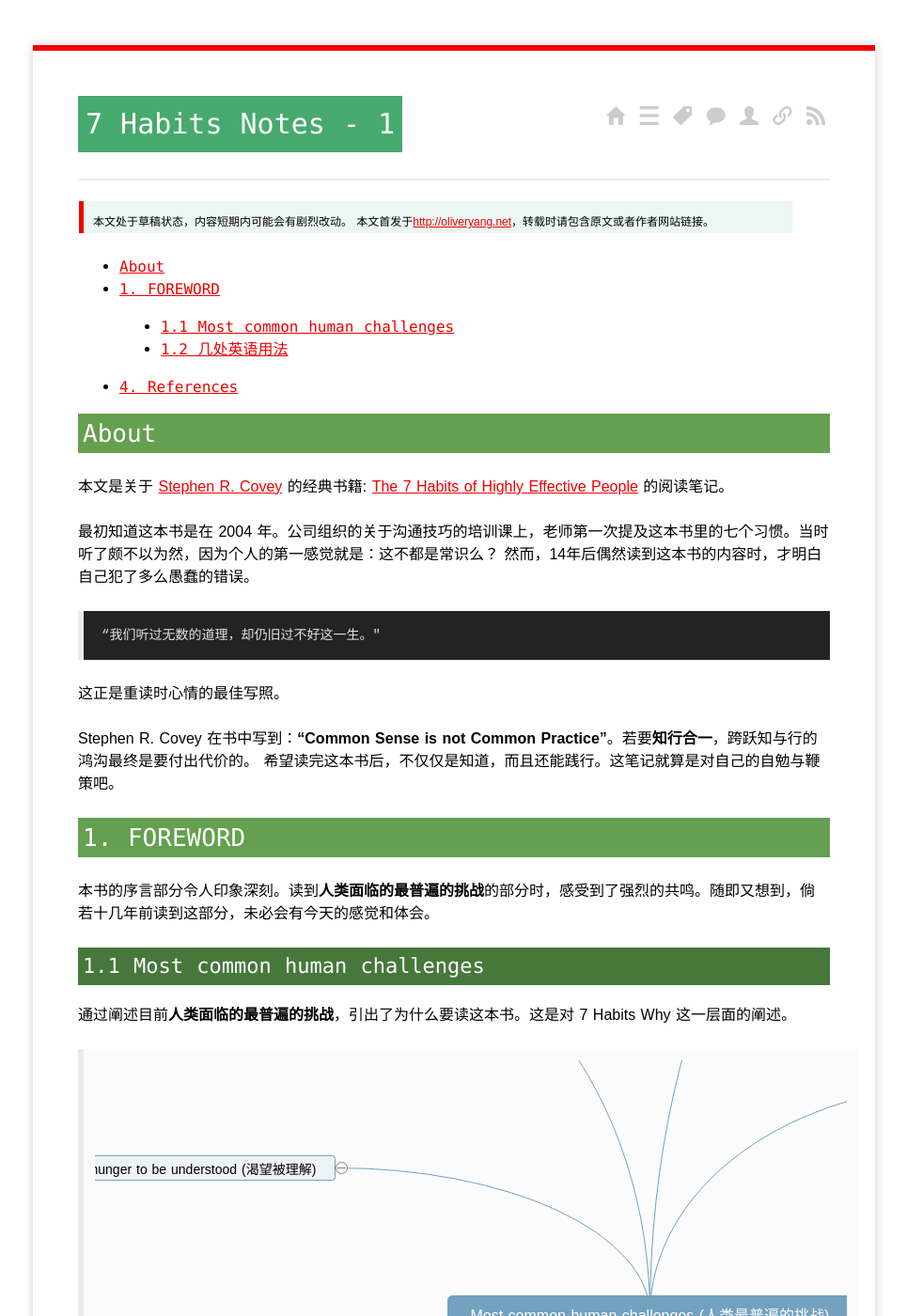
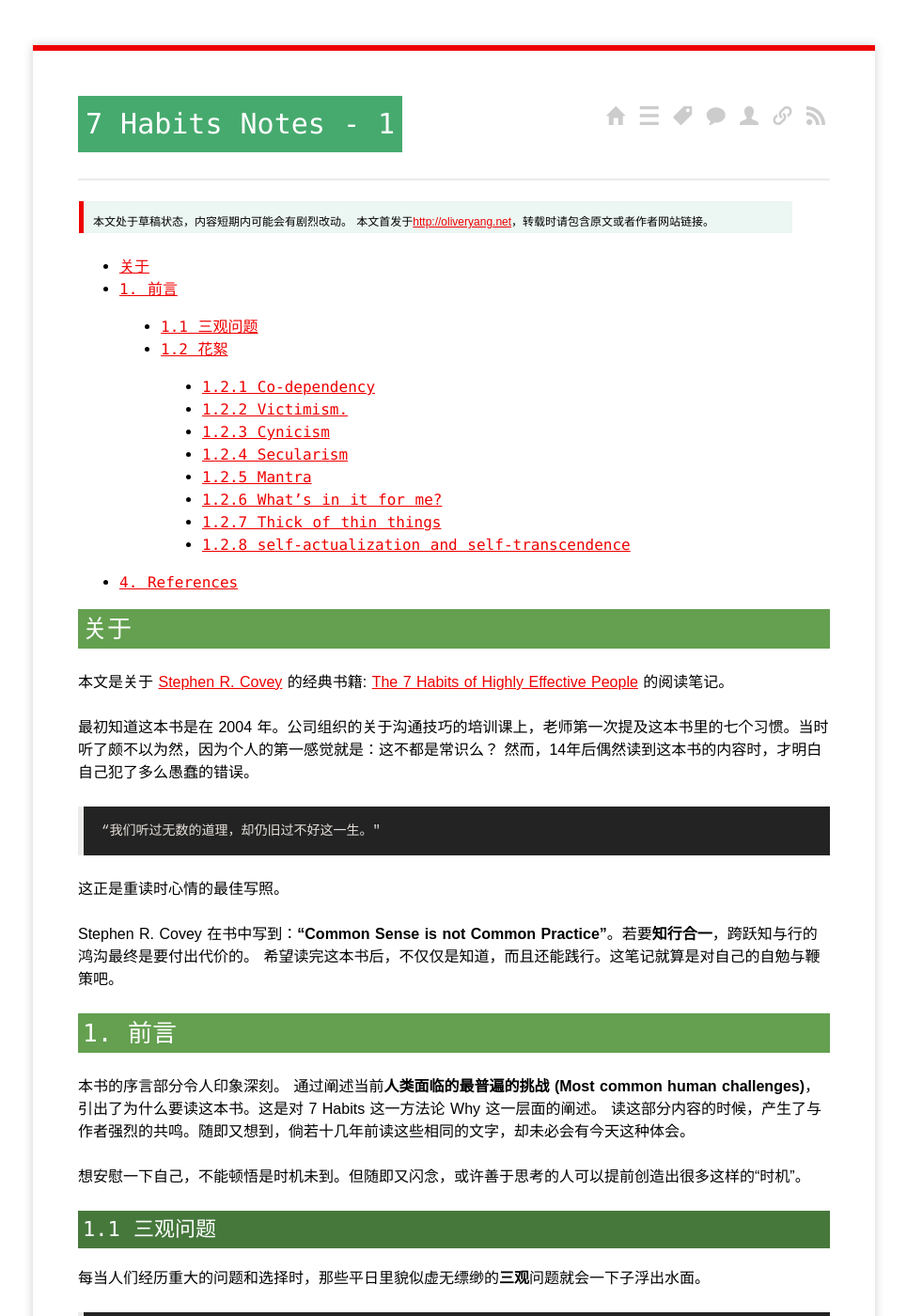
Before and after one commit to yangoliver/yangoliver.github.io, a Jekyll site: the page built from _posts/2016/2016-08-29-7-habits-1.md, in a window 1280 px wide and 1400 px high. Shown: the whole window at 94% size, without its empty margins (157-1122 px from the left). Built offline with Jekyll 4.4.1, drawn with Linux system fonts in a browser that asks for light colours; comment, search, counter and statistics services are not loaded; some of the changed text lies outside the part shown.

Commit message:
update: self-review and added codependency description

```diff
--- a/_posts/2016/2016-08-29-7-habits-1.md
+++ b/_posts/2016/2016-08-29-7-habits-1.md
@@ -12,7 +12,7 @@
 * content
 {:toc}
 
-## About
+## 关于
 
 本文是关于 [Stephen R. Covey](https://en.wikipedia.org/wiki/Stephen_Covey) 的经典书籍:
 [The 7 Habits of Highly Effective People](https://en.wikipedia.org/wiki/The_7_Habits_of_Highly_Effective_People) 的阅读笔记。
@@ -27,13 +27,21 @@
 Stephen R. Covey 在书中写到：**"Common Sense is not Common Practice"**。若要**知行合一**，跨跃知与行的鸿沟最终是要付出代价的。
 希望读完这本书后，不仅仅是知道，而且还能践行。这笔记就算是对自己的自勉与鞭策吧。
 
-## 1. FOREWORD
+## 1. 前言
 
-本书的序言部分令人印象深刻。读到**人类面临的最普遍的挑战**的部分时，感受到了强烈的共鸣。随即又想到，倘若十几年前读到这部分，未必会有今天的感觉和体会。
+本书的序言部分令人印象深刻。
+通过阐述当前**人类面临的最普遍的挑战 (Most common human challenges)**，引出了为什么要读这本书。这是对 7 Habits 这一方法论 Why 这一层面的阐述。
+读这部分内容的时候，产生了与作者强烈的共鸣。随即又想到，倘若十几年前读这些相同的文字，却未必会有今天这种体会。
 
-### 1.1 Most common human challenges
+想安慰一下自己，不能顿悟是时机未到。但随即又闪念，或许善于思考的人可以提前创造出很多这样的“时机"。
 
-通过阐述目前**人类面临的最普遍的挑战**，引出了为什么要读这本书。这是对 7 Habits Why 这一层面的阐述。
+### 1.1 三观问题
+
+每当人们经历重大的问题和选择时，那些平日里貌似虚无缥缈的**三观**问题就会一下子浮出水面。
+
+	面对这些问题，就是直面和拷问自己三观的过程。
+
+于是停下来，花点时间，把其中的要点归纳到下面的思维导图中。留做夜深人静，反省自我时的一面镜子。
 
 <pre class="km-container" minder-data-type="markdown" style="width: 100%;height: 500px">
 
@@ -145,19 +153,36 @@
       - Sprint (精神)
         - 文化倾向：屈从于日渐背离的信仰与愤世嫉俗
         - 原则：认识到我们生命的意义和生活中积极追寻的东西正是原则----我们所相信的自然法则
-
 </pre>
 
 
-### 1.2 几处英语用法
+### 1.2 花絮
 
-* Co-dependency
-* Victimism.
-* Cynicism
-* Mantra
-* What's in it for me?
-* Thick of thin things
-* Secularism
+序言里还出现了不少对我来说特别的名词和表达方式，查找资料理解过后觉得值得再三回味。
+
+#### 1.2.1 Co-dependency
+
+[Co-dependency](https://en.wikipedia.org/wiki/Codependency) 直译的话就是**共同依赖**，但理解了背后的确切含义之后，发现**关系成瘾**或者**关怀强迫症**的译法最贴切。
+简单来说，Co-dependency 的人际关系就是一种失衡的帮助关系，关系里的一个人无原则过度奉献，从而导致另一个人无节制的索取，双方都有成瘾倾向。
+这个关系里最核心的部分就是，过度的需要他人的赞同和认同。显然这是一种病态的人际关系，但仔细的回想一下生活中和文学影视作品中的见闻，其实不难找到 Co-dependency 关系的例子。
+
+手中的中译版将这个词翻译成**互相依赖与合作**，最后导致整句话的意义都错了。
+
+#### 1.2.2 Victimism.
+
+#### 1.2.3 Cynicism
+
+#### 1.2.4 Secularism
+
+#### 1.2.5 Mantra
+
+#### 1.2.6 What's in it for me?
+
+#### 1.2.7 Thick of thin things
+
+#### 1.2.8 self-actualization and self-transcendence
+
+* [Maslow's hierarchy of needs](https://en.wikipedia.org/wiki/Maslow%27s_hierarchy_of_needs)
 
 ## 4. References
 
```
